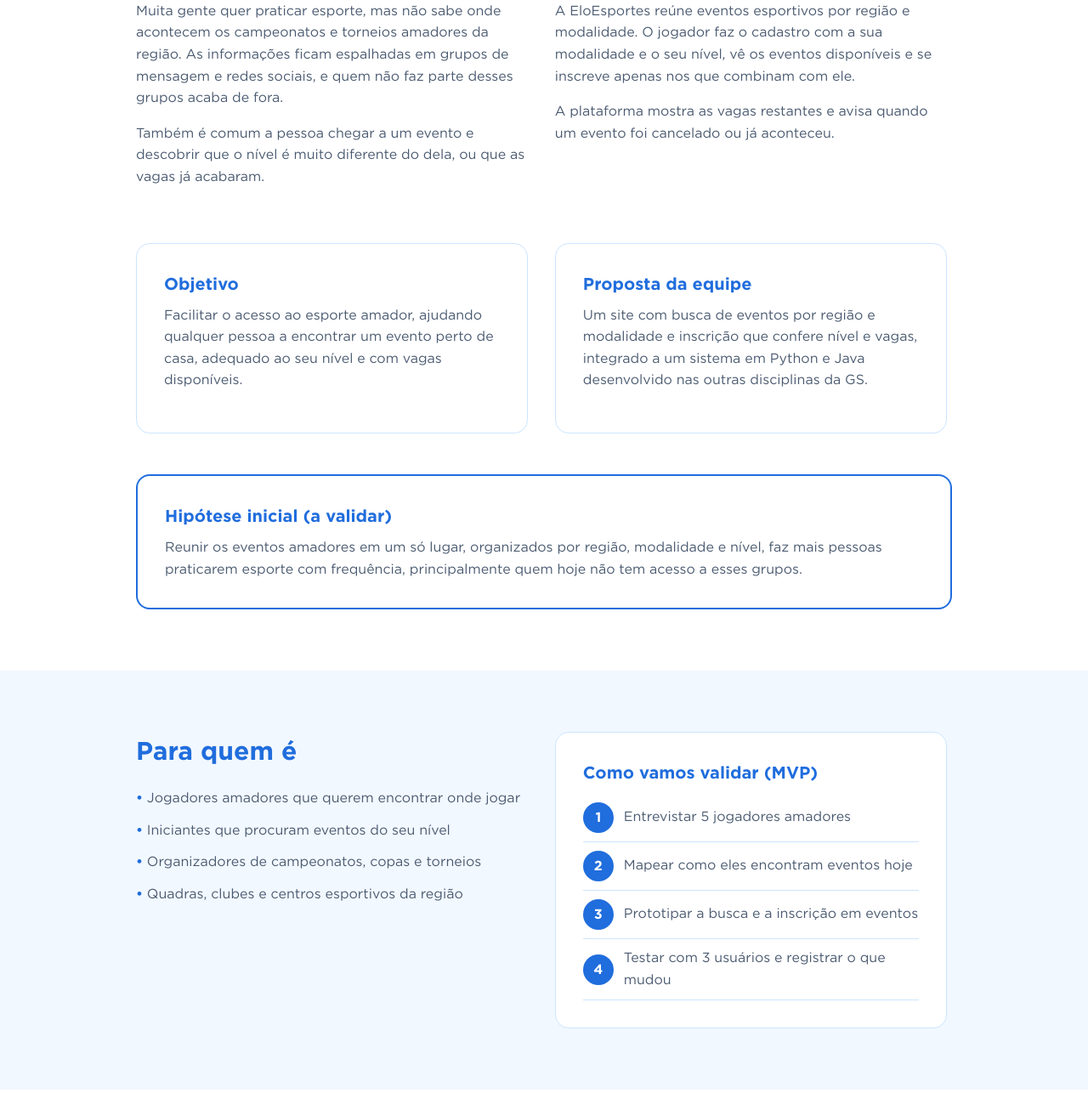
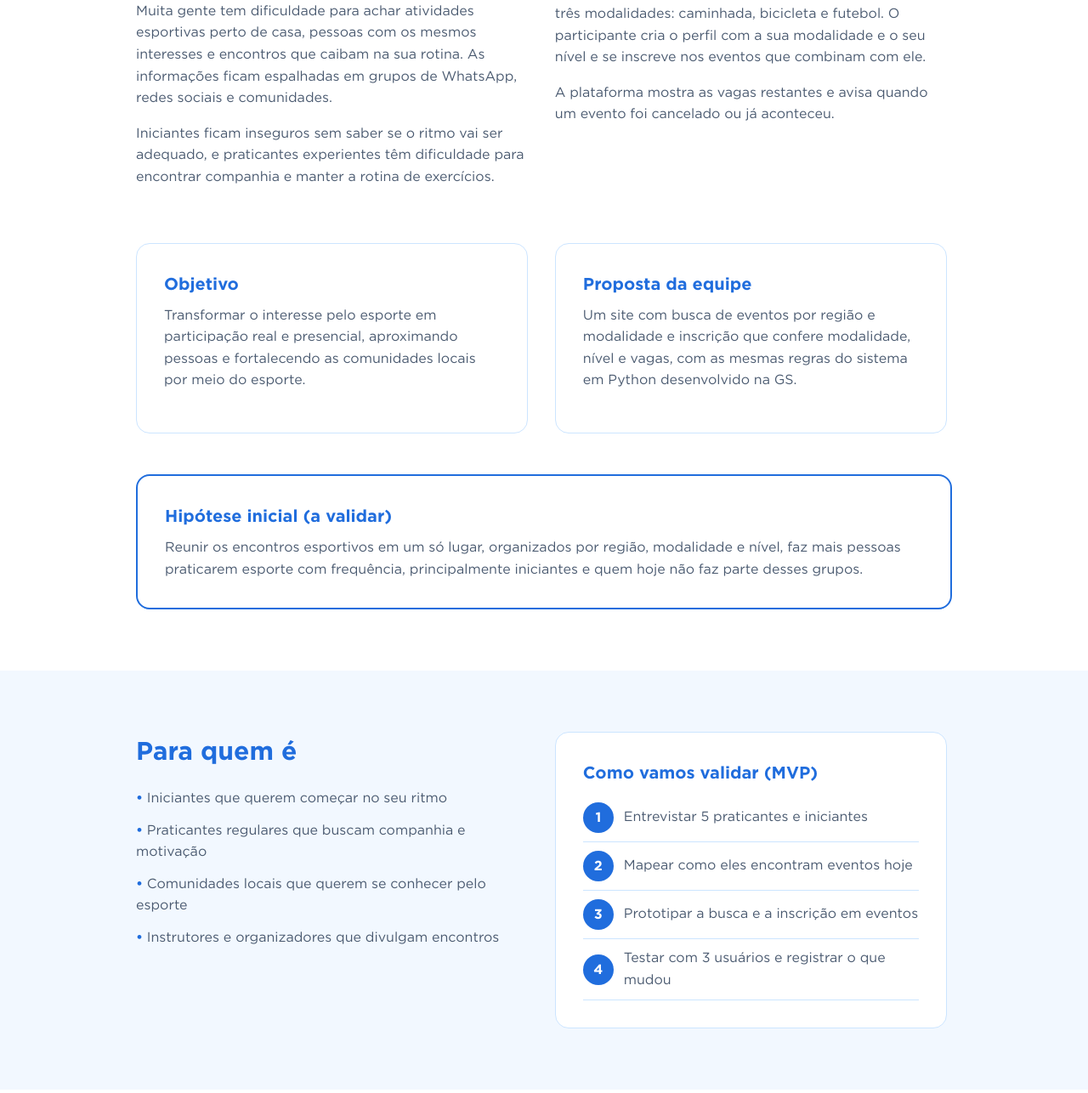
Before and after one commit to NextLevel-1TDSPT/gs_front_end, a plain HTML site: page sobre.html in a window 1280 px wide. Shown: the part 536-1822 px from the top of the page at 85% size. Drawn offline with Linux system fonts and the light colour scheme; a script that the page names is missing.

Commit message:
docs: alinha página sobre com o descritivo do projeto

```diff
--- a/sobre.html
+++ b/sobre.html
@@ -3,10 +3,10 @@
   <head>
     <meta charset="UTF-8" />
     <meta name="viewport" content="width=device-width, initial-scale=1.0" />
-    <meta name="description" content="Conheça o problema, a solução e o impacto esperado da EloEsportes." />
+    <meta name="description" content="Conheça o problema, a solução e o impacto esperado da EloEsporte." />
     <link rel="icon" href="assets/icons/favicon.svg" type="image/svg+xml" />
     <link rel="stylesheet" href="css/style.css" />
-    <title>Sobre | EloEsportes</title>
+    <title>Sobre | EloEsporte</title>
     <script src="js/script.js" defer></script>
   </head>
 
@@ -15,7 +15,7 @@
       <div class="container header-content">
         <a href="index.html" class="logo">
           <img src="assets/icons/logo.svg" alt="" />
-          EloEsportes
+          EloEsporte
         </a>
 
         <button class="menu-toggle" type="button" aria-label="Abrir menu">
@@ -42,7 +42,7 @@
       <section class="section section-alt">
         <div class="container">
           <h1>Sobre o projeto</h1>
-          <p>O problema que queremos resolver e como a EloEsportes ajuda.</p>
+          <p>O problema que queremos resolver e como a EloEsporte ajuda.</p>
         </div>
       </section>
 
@@ -51,27 +51,29 @@
           <div class="linha about-block">
             <div class="col-2">
               <span class="tag">O problema</span>
-              <h2>Difícil achar onde e com quem jogar</h2>
+              <h2>Difícil achar onde e com quem praticar</h2>
               <p>
-                Muita gente quer praticar esporte, mas não sabe onde acontecem
-                os campeonatos e torneios amadores da região. As informações
-                ficam espalhadas em grupos de mensagem e redes sociais, e quem
-                não faz parte desses grupos acaba de fora.
+                Muita gente tem dificuldade para achar atividades esportivas
+                perto de casa, pessoas com os mesmos interesses e encontros
+                que caibam na sua rotina. As informações ficam espalhadas em
+                grupos de WhatsApp, redes sociais e comunidades.
               </p>
               <p>
-                Também é comum a pessoa chegar a um evento e descobrir que o
-                nível é muito diferente do dela, ou que as vagas já acabaram.
+                Iniciantes ficam inseguros sem saber se o ritmo vai ser
+                adequado, e praticantes experientes têm dificuldade para
+                encontrar companhia e manter a rotina de exercícios.
               </p>
             </div>
 
             <div class="col-2">
               <span class="tag">A solução</span>
-              <h2>Uma plataforma para encontrar onde jogar</h2>
+              <h2>Uma rede esportiva local</h2>
               <p>
-                A EloEsportes reúne eventos esportivos por região e modalidade.
-                O jogador faz o cadastro com a sua modalidade e o seu nível,
-                vê os eventos disponíveis e se inscreve apenas nos que combinam
-                com ele.
+                A EloEsporte conecta pessoas, locais e encontros esportivos por
+                região, modalidade e nível. Começa com três modalidades:
+                caminhada, bicicleta e futebol. O participante cria o perfil com
+                a sua modalidade e o seu nível e se inscreve nos eventos que
+                combinam com ele.
               </p>
               <p>
                 A plataforma mostra as vagas restantes e avisa quando um evento
@@ -84,9 +86,9 @@
             <div class="card col-2">
               <h3>Objetivo</h3>
               <p>
-                Facilitar o acesso ao esporte amador, ajudando qualquer pessoa
-                a encontrar um evento perto de casa, adequado ao seu nível e
-                com vagas disponíveis.
+                Transformar o interesse pelo esporte em participação real e
+                presencial, aproximando pessoas e fortalecendo as comunidades
+                locais por meio do esporte.
               </p>
             </div>
 
@@ -94,8 +96,8 @@
               <h3>Proposta da equipe</h3>
               <p>
                 Um site com busca de eventos por região e modalidade e
-                inscrição que confere nível e vagas, integrado a um sistema em
-                Python e Java desenvolvido nas outras disciplinas da GS.
+                inscrição que confere modalidade, nível e vagas, com as mesmas
+                regras do sistema em Python desenvolvido na GS.
               </p>
             </div>
           </div>
@@ -103,10 +105,10 @@
           <div class="card card-destaque">
             <h3>Hipótese inicial (a validar)</h3>
             <p>
-              Reunir os eventos amadores em um só lugar, organizados por região,
-              modalidade e nível, faz mais pessoas praticarem esporte com
-              frequência, principalmente quem hoje não tem acesso a esses
-              grupos.
+              Reunir os encontros esportivos em um só lugar, organizados por
+              região, modalidade e nível, faz mais pessoas praticarem esporte
+              com frequência, principalmente iniciantes e quem hoje não faz
+              parte desses grupos.
             </p>
           </div>
         </div>
@@ -117,17 +119,17 @@
           <div class="col-2">
             <h2>Para quem é</h2>
             <ul class="lista-simples">
-              <li>Jogadores amadores que querem encontrar onde jogar</li>
-              <li>Iniciantes que procuram eventos do seu nível</li>
-              <li>Organizadores de campeonatos, copas e torneios</li>
-              <li>Quadras, clubes e centros esportivos da região</li>
+              <li>Iniciantes que querem começar no seu ritmo</li>
+              <li>Praticantes regulares que buscam companhia e motivação</li>
+              <li>Comunidades locais que querem se conhecer pelo esporte</li>
+              <li>Instrutores e organizadores que divulgam encontros</li>
             </ul>
           </div>
 
           <div class="card col-2">
             <h3>Como vamos validar (MVP)</h3>
             <ol class="mvp">
-              <li><span class="passo">1</span> Entrevistar 5 jogadores amadores</li>
+              <li><span class="passo">1</span> Entrevistar 5 praticantes e iniciantes</li>
               <li><span class="passo">2</span> Mapear como eles encontram eventos hoje</li>
               <li><span class="passo">3</span> Prototipar a busca e a inscrição em eventos</li>
               <li><span class="passo">4</span> Testar com 3 usuários e registrar o que mudou</li>
@@ -144,7 +146,7 @@
           <div class="linha">
             <article class="card col-3">
               <h3>Tempo economizado</h3>
-              <p>Quanto tempo o jogador leva para encontrar um evento, comparado com antes.</p>
+              <p>Quanto tempo a pessoa leva para encontrar um evento, comparado com antes.</p>
             </article>
             <article class="card col-3">
               <h3>Pessoas beneficiadas</h3>
@@ -152,7 +154,7 @@
             </article>
             <article class="card col-3">
               <h3>Satisfação</h3>
-              <p>Avaliação dos jogadores sobre o evento e se o nível combinou com o deles.</p>
+              <p>Avaliação dos participantes sobre o evento e se o nível combinou com o deles.</p>
             </article>
           </div>
         </div>
@@ -163,9 +165,9 @@
       <div class="container">
         <div class="footer-content">
           <div>
-            <p class="footer-title">EloEsportes</p>
+            <p class="footer-title">EloEsporte</p>
             <p>
-              Encontre lugares e eventos para jogar perto de você. Projeto
+              Encontre pessoas e encontros para praticar esporte perto de você. Projeto
               acadêmico da Global Solution FIAP 2026, desenvolvido pela equipe
               NextLevel.
             </p>
```
